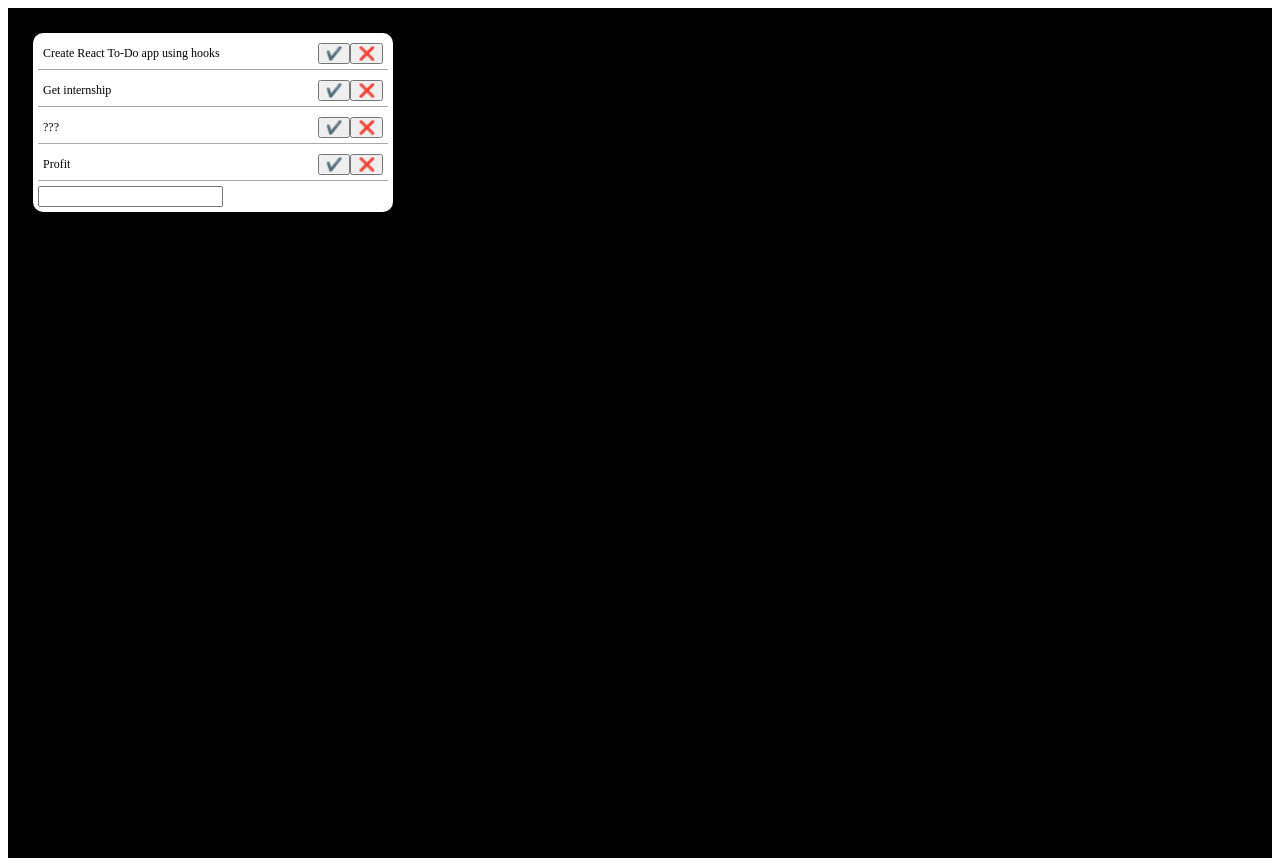
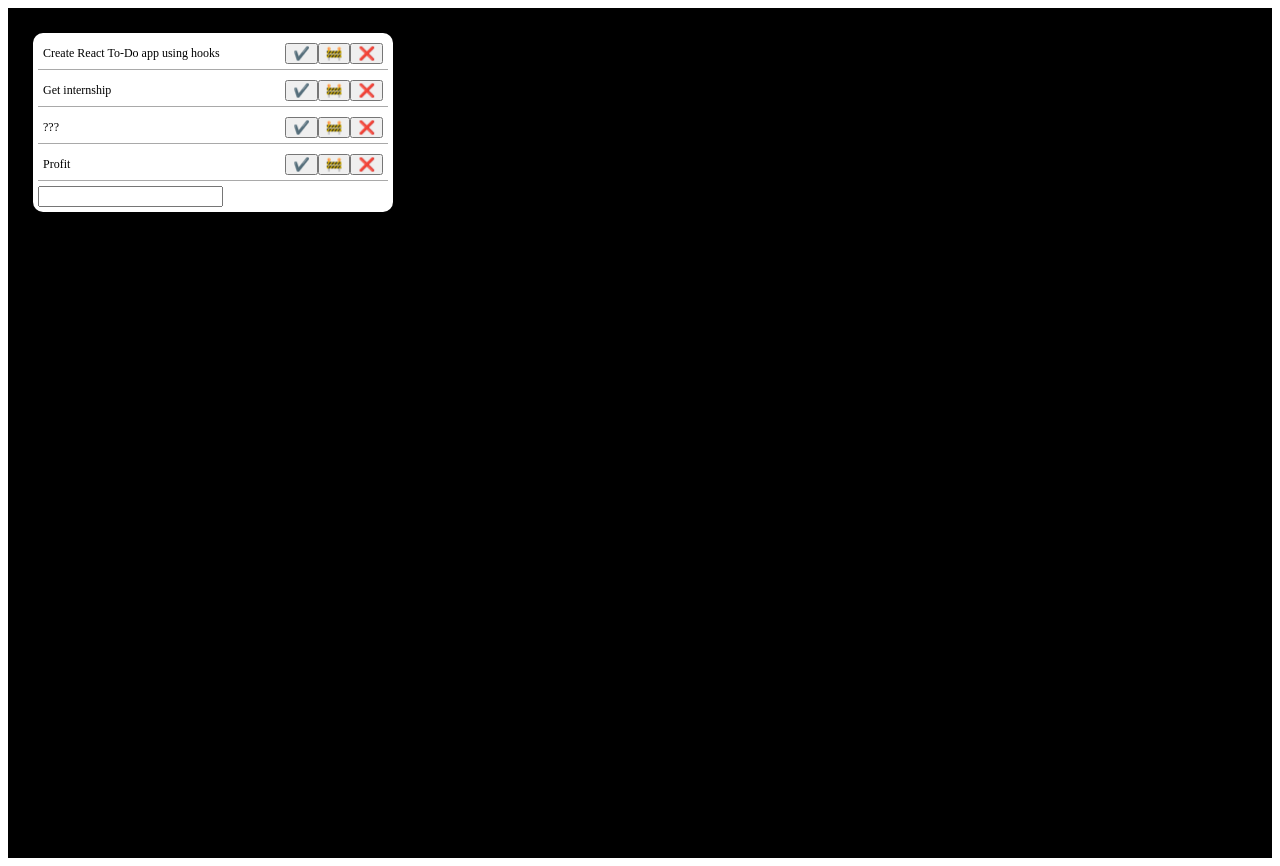
Before and after one commit to IED92/CRA-ToDoApp, a React (Create React App) app in the folder cra-to-do/: page / in a window 1280 px wide. Built offline with nearby package versions, Linux system fonts and the light colour scheme.

Commit message:
Added In-progress state to do items
Added ability to set In-progress state to do items, unable to set in-progress if todo is set to complete.

```diff
--- a/cra-to-do/src/App.js
+++ b/cra-to-do/src/App.js
@@ -1,15 +1,19 @@
 import React, { useState } from "react";
 import './App.css';
 
-function Todo({ todo, index, completeTodo, removeTodo }) {
+function Todo({ todo, index, completeTodo, removeTodo, inProgressTodo }) {
   return (
-    <div className = "todo-item"
-    style={{ textDecoration: todo.isCompleted ? "line-through" : "" }}
+    <div className="todo-item"
+      style={{
+        textDecoration: todo.isCompleted ? "line-through" : "",
+        border: !todo.isCompleted && todo.inProgress ? "2px solid green" : ""
+      }}
     >
       {todo.text}
       <div>
-        <button onClick={() => completeTodo(index)}><span role="img" aria-label="checkmark">✔️</span></button>
-        <button onClick={() => removeTodo(index)}><span role="img" aria-label="x">❌</span></button>
+        <button onClick={() => completeTodo(index)}><span role="img" aria-label="mark done">✔️</span></button>
+        <button onClick={() => inProgressTodo(index)}><span role="img" aria-label="work in progress">🚧</span></button>
+        <button onClick={() => removeTodo(index)}><span role="img" aria-label="remove">❌</span></button>
       </div>
     </div>
   );
@@ -26,12 +30,12 @@ function TodoForm({ addTodo }) {
   }
 
   return (
-    <form onSubmit = {handleSubmit}>
+    <form onSubmit={handleSubmit}>
       <input
-        type = "text"
-        className = "input"
-        value = {value}
-        onChange = {e  => setValue(e.target.value)}
+        type="text"
+        className="input"
+        value={value}
+        onChange={e => setValue(e.target.value)}
       />
     </form>
   );
@@ -39,19 +43,23 @@ function TodoForm({ addTodo }) {
 
 function App() {
   const [todos, setTodos] = React.useState([
-    { text: "Create React To-Do app using hooks",
+    {
+      text: "Create React To-Do app using hooks",
       isCompleted: false,
       inProgress: false
     },
-    { text: "Get internship",
+    {
+      text: "Get internship",
       isCompleted: false,
       inProgress: false
     },
-    { text: "???",
+    {
+      text: "???",
       isCompleted: false,
       inProgress: false
     },
-    { text: "Profit",
+    {
+      text: "Profit",
       isCompleted: false,
       inProgress: false
     },
@@ -74,19 +82,26 @@ function App() {
     setTodos(newTodos);
   };
 
+  const inProgressTodo = index => {
+    const newTodos = [...todos];
+    newTodos[index].inProgress = true;
+    setTodos(newTodos);
+  };
+
   return (
-  <div className = "todo-app">
-    <div className = "todo-list">
+    <div className="todo-app">
+      <div className="todo-list">
         {todos.map((todo, index) => (
           <Todo
-        key = {index}
-        index = {index}
-        todo = {todo}
-        completeTodo = {completeTodo}
-        removeTodo = {removeTodo}
+            key={index}
+            index={index}
+            todo={todo}
+            completeTodo={completeTodo}
+            removeTodo={removeTodo}
+            inProgressTodo={inProgressTodo}
           />
         ))}
-      <TodoForm addTodo = {addTodo} />
+        <TodoForm addTodo={addTodo} />
       </div>
     </div>
   );
```
Lines whose indentation alone changed are shown as unchanged.
